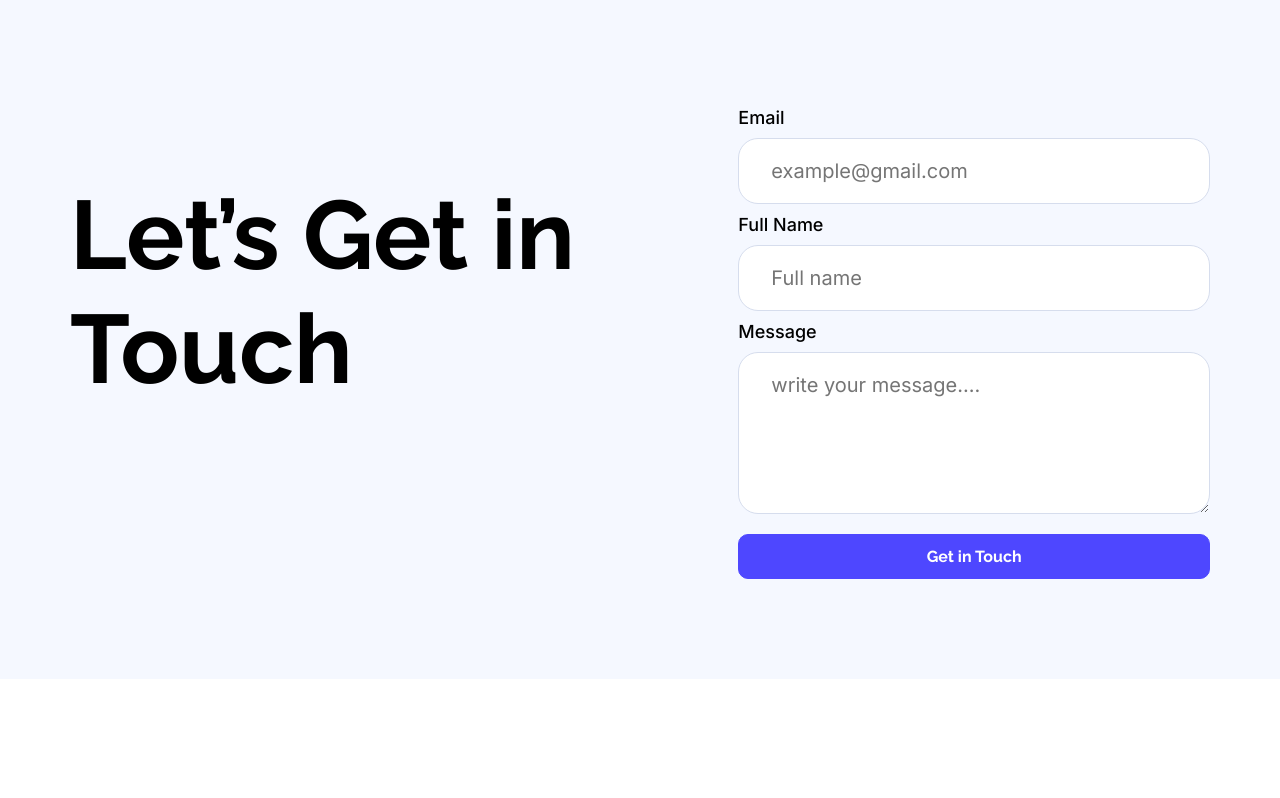
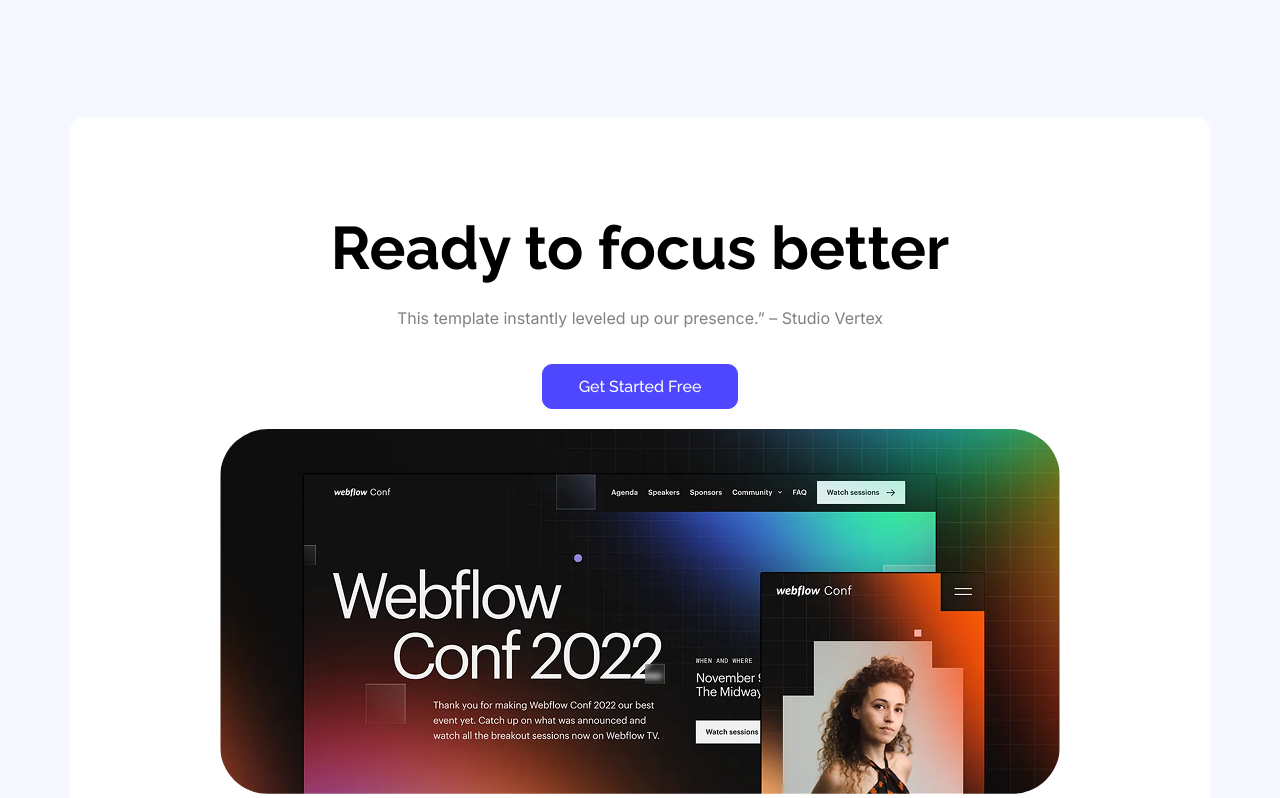
Before and after one commit to Israt-Jahan-Asma/assign-1, a plain HTML site: page index.html in a window 1280 px wide. Shown: the part 2101-2899 px from the top of the page. Drawn offline with Linux system fonts and the light colour scheme.

Commit message:
all done

```diff
--- a/index.html
+++ b/index.html
@@ -124,6 +124,16 @@
 </div>
 </div>
 
+<!-- focus -->
+
+<div class="container">
+    <div class="focus">
+        <h3> Ready to focus better</h3>
+        <p> This template instantly leveled up our presence.” – Studio Vertex</p>
+        <a href="#"> <button class="button" style="font-weight: 500;"> Get Started Free </button></a>
+        <img src="Assets/wc-big.png" alt="">
+    </div>
+</div>
 
 <!-- Get In Touch Section -->
 <div class="container">
--- a/style.css
+++ b/style.css
@@ -151,7 +151,7 @@ padding: 100px 0px;
 }
 /*  Users’ Feedback Section */
 .container{
-    margin-bottom: 100px;
+    margin-bottom: 120px;
 }
 .user{
     width: 1140px;
@@ -216,7 +216,38 @@ padding: 100px 0px;
     font-size: 16px;
     font-family: 'inter';
 }
+/* focus */
 
+.focus{
+    width: 1140px;
+    margin: auto;
+    text-align: center;
+    display: block;
+    border-radius: 14px;
+    background: white;
+    padding: 71px 150px;
+}
+
+.focus h3{
+    font-family: "raleway";
+    font-size: 60px;
+    font-weight: 700;
+    color: #000;
+    line-height: 0;
+}
+.focus p{
+    color: rgba(0, 0, 0, 0.5);
+    font-size: 16px;
+    font-family: 'inter';
+
+}
+.focus a{
+    display: block;
+    padding: 20px 0px;
+}
+.focus img{
+    border-radius: 48px;
+}
 /* Get In Touch Section */
 
 .get-in{
@@ -241,7 +272,7 @@ form label{
     font-weight: 500;
     font-size: 18px;
     font-family: 'inter';
-    margin: 10px 0;
+    margin: 20px 0px 10px 0;
 }
 form input[type="text"],
 form input[type="email"],
@@ -259,7 +290,7 @@ form textarea {
 form input[type="submit"]{
     color: white;
     background-color: #4E47FF;
-    padding: 12px 36px;
+    padding: 19px 36px;
     border: 1px solid #4E47FF;
     border-radius: 10px;
     font-family: 'Raleway';
@@ -318,3 +349,7 @@ footer li{
     margin-right: 48px;
 
 }
+footer li:hover{
+    color: #4E47FF;
+    transition: 0.5s;
+}
```
